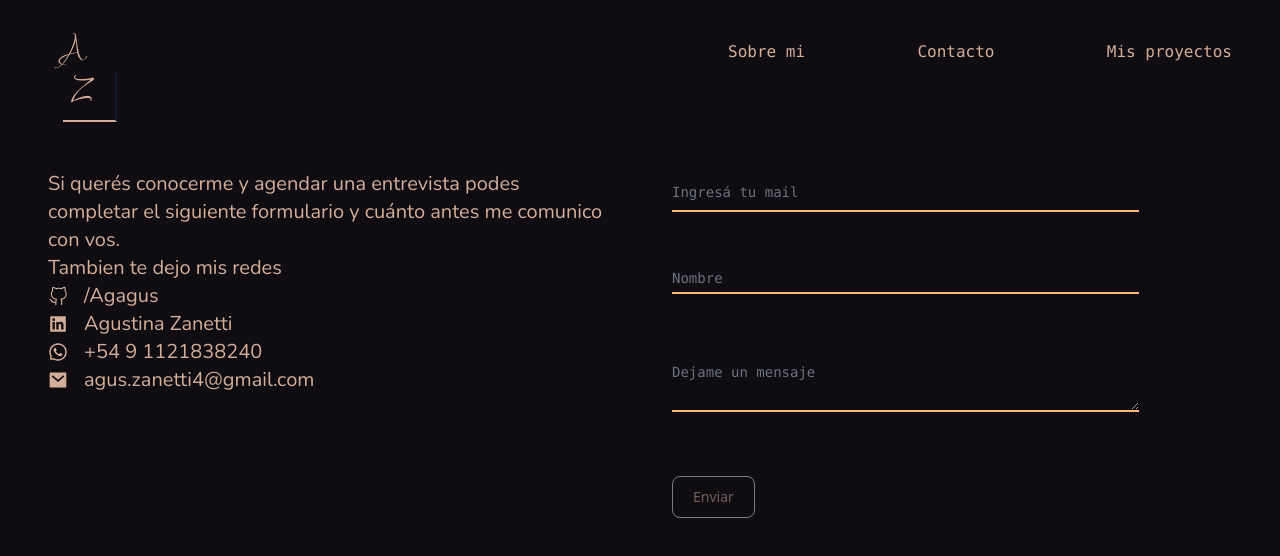
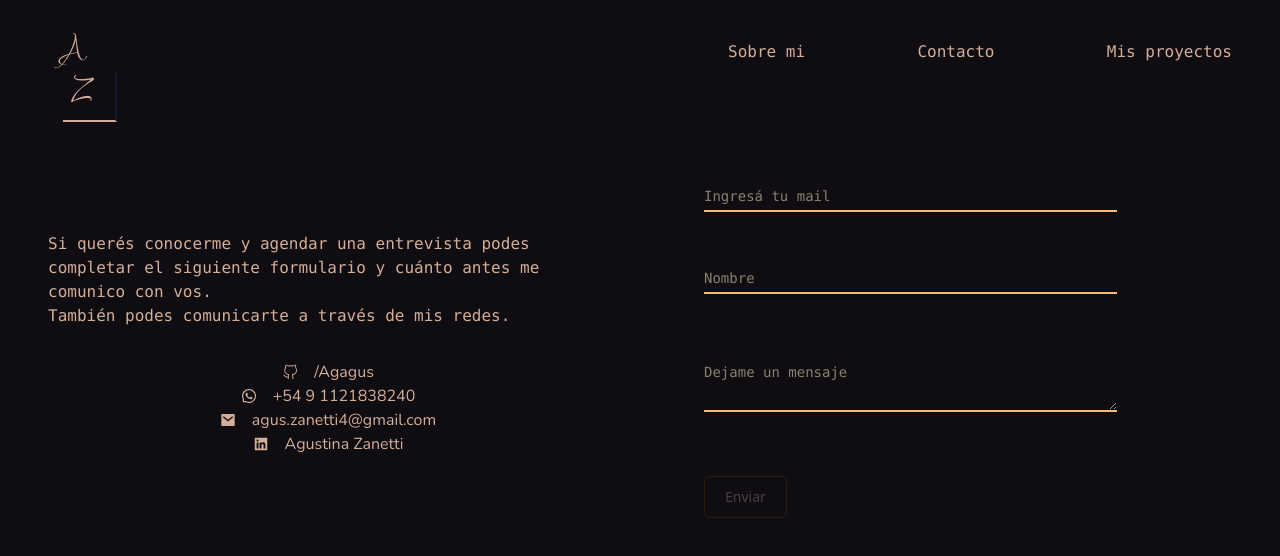
Before and after one commit to Agagus/portfolio, a Next.js app: page /contact in a window 1280 px wide. Shown: the top 556 px of the page. Built offline with nearby package versions, Linux system fonts and the light colour scheme; a web font is replaced by a local one.

Commit message:
done style contact

```diff
--- a/pages/components/Form.js
+++ b/pages/components/Form.js
@@ -41,7 +41,7 @@ const Form = () => {
   };
 
   return (
-    <form className="p-8">
+    <form className="p-8 px-16">
       <div className="relative z-0 w-full mb-6 group">
         <div className="grid md:w-5/6">
           <div className="relative z-0 w-full mb-6 group">
@@ -59,7 +59,7 @@ const Form = () => {
             />
             <label
               htmlFor="floating_email"
-              className="font-mono peer-focus:font-medium absolute text-sm text-gray-500  duration-300 transform -translate-y-6 scale-75 top-3 -z-10 origin-[0] peer-focus:left-0 peer-focus:text-gray-500 peer-focus:dark:text-blue-500 peer-placeholder-shown:scale-100 peer-placeholder-shown:translate-y-0 peer-focus:scale-75 peer-focus:-translate-y-6"
+              className="font-mono peer-focus:font-medium absolute text-sm text-amber-100 opacity-50 duration-300 transform -translate-y-6 scale-75 top-4 -z-10 origin-[0] peer-focus:left-0 peer-focus:text-gray-500 peer-placeholder-shown:scale-100 peer-placeholder-shown:translate-y-0 peer-focus:scale-75 peer-focus:-translate-y-6"
             >
               Ingresá tu mail
             </label>
@@ -79,7 +79,7 @@ const Form = () => {
             />
             <label
               htmlFor="floating_first_name"
-              className="my-4 font-mono peer-focus:font-medium absolute text-sm text-gray-500 duration-300 transform -translate-y-6 scale-75 top-4 -z-10 origin-[0] peer-focus:left-0 peer-focus:text-gray-500 peer-placeholder-shown:scale-100 peer-placeholder-shown:translate-y-0 peer-focus:scale-75 peer-focus:-translate-y-6"
+              className="my-4 font-mono peer-focus:font-medium absolute text-sm text-amber-100 opacity-50 duration-300 transform -translate-y-6 scale-75 top-4 -z-10 origin-[0] peer-focus:left-0 peer-focus:text-gray-500 peer-placeholder-shown:scale-100 peer-placeholder-shown:translate-y-0 peer-focus:scale-75 peer-focus:-translate-y-6"
             >
               Nombre
             </label>
@@ -99,7 +99,7 @@ const Form = () => {
             />
             <label
               htmlFor="the_message"
-              className="my-4 font-mono peer-focus:font-medium absolute text-sm text-gray-500 duration-300 transform -translate-y-6 scale-75 top-3 -z-10 origin-[0] peer-focus:left-0 peer-focus:text-gray-500  peer-placeholder-shown:scale-100 peer-placeholder-shown:translate-y-0 peer-focus:scale-75 peer-focus:-translate-y-6"
+              className="my-4 font-mono peer-focus:font-medium absolute text-sm text-amber-100 opacity-50 duration-300 transform -translate-y-6 scale-75 top-3 -z-10 origin-[0] peer-focus:left-0 peer-focus:text-gray-500  peer-placeholder-shown:scale-100 peer-placeholder-shown:translate-y-0 peer-focus:scale-75 peer-focus:-translate-y-6"
             >
               Dejame un mensaje
             </label>
@@ -109,7 +109,7 @@ const Form = () => {
       <button
         disabled={stateButton}
         type="submit"
-        className="border border-solid hover:bg-orange-100 hover:bg-opacity-50 hover:font-semibold focus:ring-4 focus:outline-none focus:ring-blue-300 font-medium rounded-lg text-sm w-full sm:w-auto px-5 py-2.5 text-center disabled:opacity-50 disabled:hover:cursor-default"
+        className="border border-yellow-900 rounded-md hover:bg-yellow-900 hover:bg-opacity-10 font-medium text-sm w-full sm:w-auto px-5 py-2.5 text-center disabled:opacity-30 disabled:hover:cursor-default"
         onClick={(e) => {
           handleSubmit(e);
         }}
--- a/pages/contact.js
+++ b/pages/contact.js
@@ -5,56 +5,59 @@ import Form from "./components/Form";
 import { AiOutlineWhatsApp, AiFillLinkedin } from "react-icons/ai";
 import { VscGithubAlt } from "react-icons/vsc";
 import Link from "next/link";
-import { RiGithubFill, RiMailAddFill, RiMailFill } from "react-icons/ri";
+import { RiMailFill } from "react-icons/ri";
 
 const ContactMe = () => {
   return (
-    <Container>
+    <div>
       <Head>
         <title>Agustina - Contáctame</title>
       </Head>
-      <div className="grid md:grid-cols-2">
-        <div className="font-nunito p-8 text-xl">
-          <h4>
+      <div className="p-4 grid md:grid-cols-2">
+        <div className="flex flex-col justify-center font-nunito p-8 text-md md:text-base">
+          <h4 className=" font-mono">
             Si querés conocerme y agendar una entrevista podes completar el
             siguiente formulario y cuánto antes me comunico con vos.
           </h4>
-          <h5>Tambien te dejo mis redes</h5>
-          <div className="flex flex-col">
+          <h4 className="font-mono">
+            También podes comunicarte a través de mis redes.
+          </h4>
+          {/* <h5>Tambien te dejo mis redes</h5> */}
+          <div className="flex flex-col items-center mt-8 font">
             <Link
               href="https://github.com/Agagus"
               target="_blank"
-              className="flex flex-row gap-4 items-center"
+              className=" w-fit flex flex-row gap-4 items-center"
             >
               <VscGithubAlt /> /Agagus
             </Link>
             <Link
-              href="https://www.linkedin.com/in/agustina-zanetti-4b7a67204/"
-              target="_blank"
-              className="flex flex-row gap-4 items-center"
-            >
-              <AiFillLinkedin />
-              Agustina Zanetti
-            </Link>
-            <Link
               href="https://wa.link/w9i7cb"
               target="_blank"
-              className="flex flex-row gap-4 items-center"
+              className=" w-fit flex flex-row gap-4 items-center"
             >
               <AiOutlineWhatsApp /> +54 9 1121838240
             </Link>
             <Link
-              href=""
+              href="mailto:agus.zanett@gmail.com"
               target="_blank"
-              className="flex flex-row gap-4 items-center"
+              className=" w-fit flex flex-row gap-4 items-center"
             >
               <RiMailFill /> agus.zanetti4@gmail.com
+            </Link>
+            <Link
+              href="https://www.linkedin.com/in/agustina-zanetti-4b7a67204/"
+              target="_blank"
+              className=" w-fit flex flex-row gap-4 items-center"
+            >
+              <AiFillLinkedin />
+              Agustina Zanetti
             </Link>
           </div>
         </div>
         <Form />
       </div>
-    </Container>
+    </div>
   );
 };
 
```
